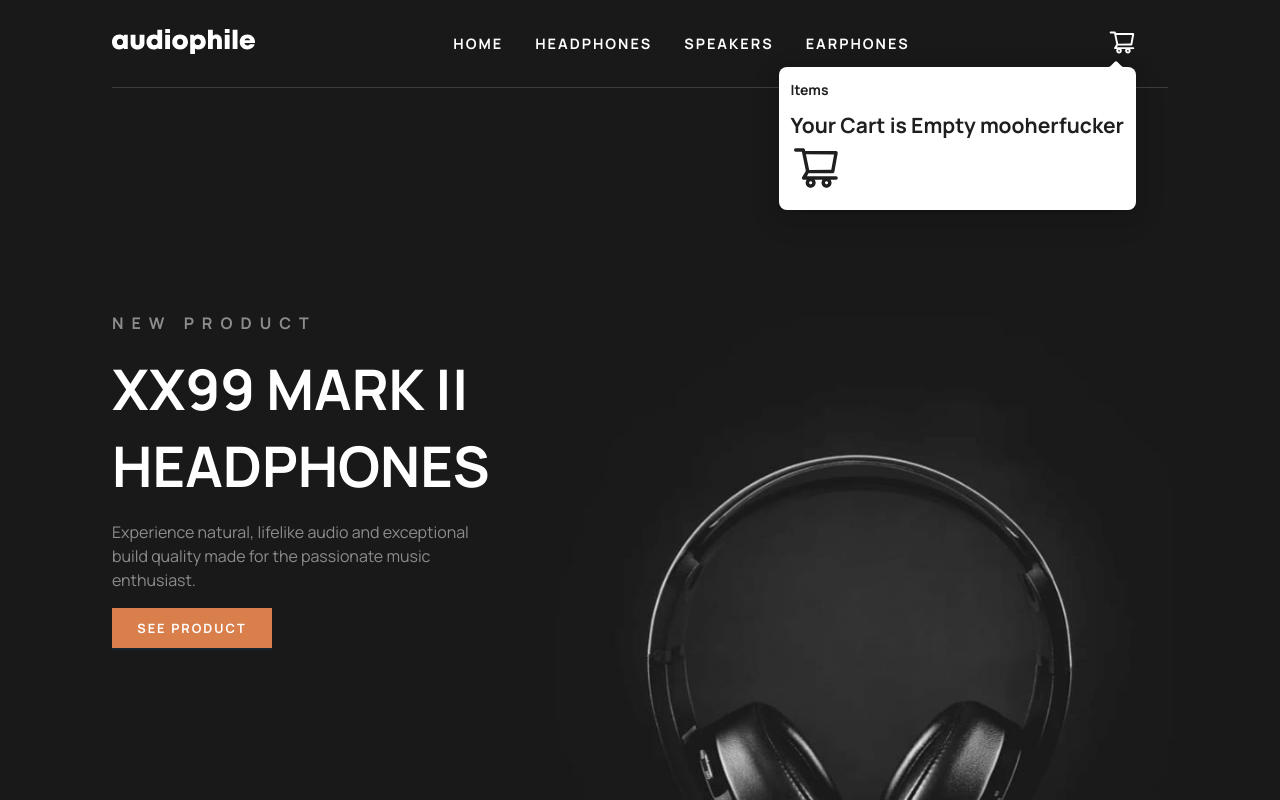
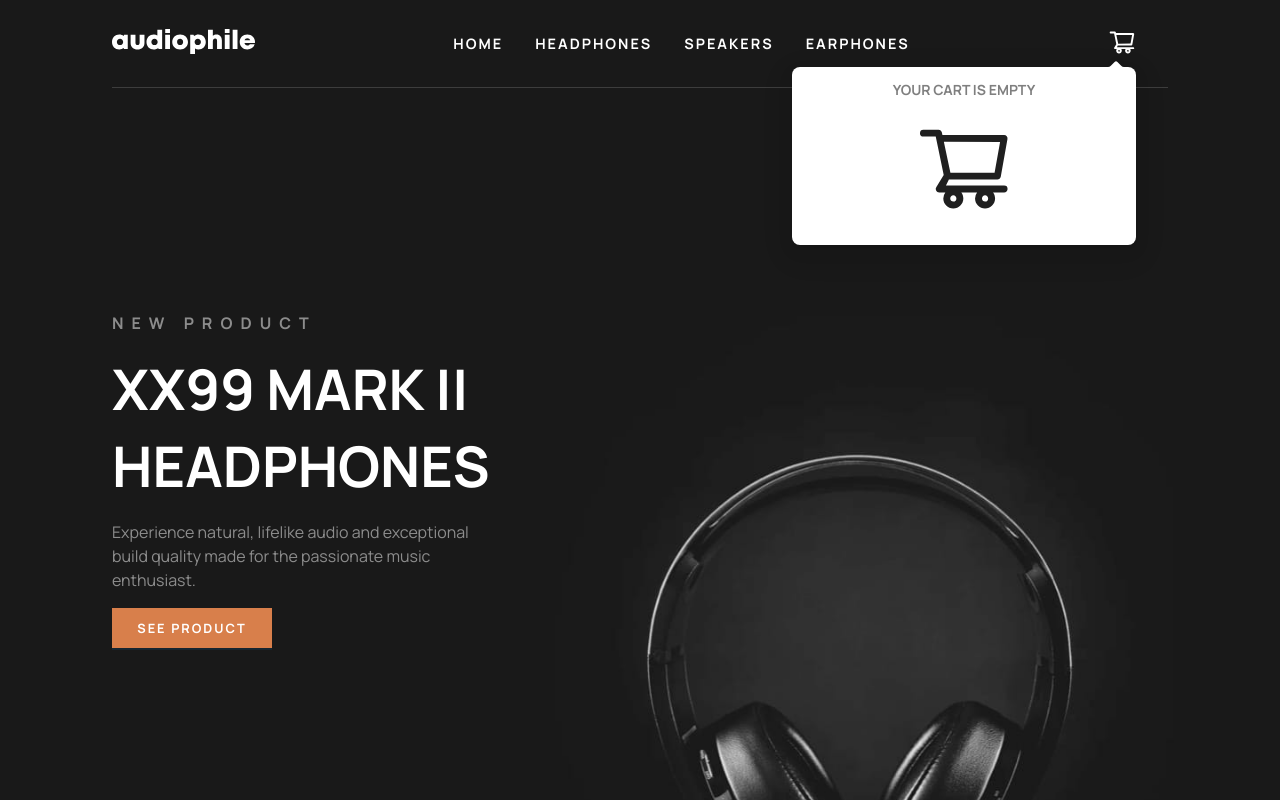
Before and after one commit to BasimAhmedKhan/Audiophile-Ecommerce, a Next.js app: page / in a window 1280 px wide. Both pictures are taken after a click on the icon 1122 px from the left and 41 px from the top of the page. Shown: the top 800 px of the page. Built offline with nearby package versions, Linux system fonts and the light colour scheme.

Commit message:
update: minor changes.

```diff
--- a/src/components/header/Header.js
+++ b/src/components/header/Header.js
@@ -5,11 +5,10 @@ import { AiOutlineShoppingCart } from 'react-icons/ai'
 import Link from 'next/link';
 
 export default function Header({ footer }) {
-    const text = <span>Items</span>;
     const content = (
-        <div className=''>
-            <h2>Your Cart is Empty mooherfucker</h2>
-            <AiOutlineShoppingCart className={styles.cart} size={50} />
+        <div className='center childsMargin' style={{height: "auto", width: "20rem", flexDirection: 'column'}}>
+            <strong style={{color: 'var(--greyOnWhite)'}}>YOUR CART IS EMPTY</strong>
+            <AiOutlineShoppingCart className={styles.cart} size={100} />
         </div>
     );
     return (
@@ -28,7 +27,7 @@ export default function Header({ footer }) {
                 </ul>
                 <ul style={{ display: footer ? 'none' : 'block' }}>
                     <li>
-                        <Popover placement="bottomRight" title={text} content={content} trigger="click">
+                        <Popover placement="bottomRight" content={content} trigger="click">
                             <AiOutlineShoppingCart className={styles.cart} size={28} />
                         </Popover>
                     </li>
--- a/src/pages/index.js
+++ b/src/pages/index.js
@@ -20,7 +20,7 @@ export default function Home() {
             <strong className='newProduct'>NEW PRODUCT</strong>
             <h1 className={styles.white}>XX99 MARK || <br /> HEADPHONES</h1>
             <p style={{ color: 'var(--grey)' }}>Experience natural, lifelike audio and exceptional build quality made for the passionate music enthusiast.</p>
-            <Btn bg={"orange"} size={'large'} text={'SEE PRODUCT'} />
+            <Btn link={"/headphones/xx99-mark-two-headphones"} bg={"orange"} size={'large'} text={'SEE PRODUCT'} />
           </div>
         </section>
         <section className={`${styles.productShow}`}>
@@ -34,13 +34,13 @@ export default function Home() {
             <div className={`${styles.zx9Detail} ${styles.white} height100 childsMargin`}>
               <h1>ZX1<br />SPEAKER</h1>
               <p>Upgrade to premium speakers that are phenomenally built to deliver truly remarkable sound.</p>
-              <Btn bg={"black"} color={"white"} size={'large'} text={'SEE PRODUCT'} />
+              <Btn link={"/speakers/zx9-speaker"} bg={"black"} color={"white"} size={'large'} text={'SEE PRODUCT'} />
             </div>
           </div>
         </section>
         <section className={`${styles.zx7Speaker} center marginTB b-radius childsMargin`}>
           <h2>ZX7 SPEAKER</h2>
-          <Btn color={"black"} brColor={"black"} size={'large'} text={'SEE PRODUCT'} ghost={true} />
+          <Btn link={"/speakers/zx7-speaker"} color={"black"} brColor={"black"} size={'large'} text={'SEE PRODUCT'} ghost={true} />
         </section>
         <section className={`${styles.yx1Earphones} flex margin`}>
           <div>
@@ -48,7 +48,7 @@ export default function Home() {
           </div>
           <div className={`${styles.yx1Detail} center b-radius childsMargin`}>
             <h2>YX1 EARPHONES</h2>
-            <Btn color={"black"} brColor={"black"} size={'large'} text={'SEE PRODUCT'} ghost={true} />
+            <Btn link={"/earphones/yx1-earphones"} color={"black"} brColor={"black"} size={'large'} text={'SEE PRODUCT'} ghost={true} />
           </div>
         </section>
         <section>
```
Also changed, not shown: src/pages/[product]/[...slugs].js (+9 -8 lines), src/pages/[product]/index.js (+9 -0 lines), src/pages/checkout.js (added, +7 -0 lines).
